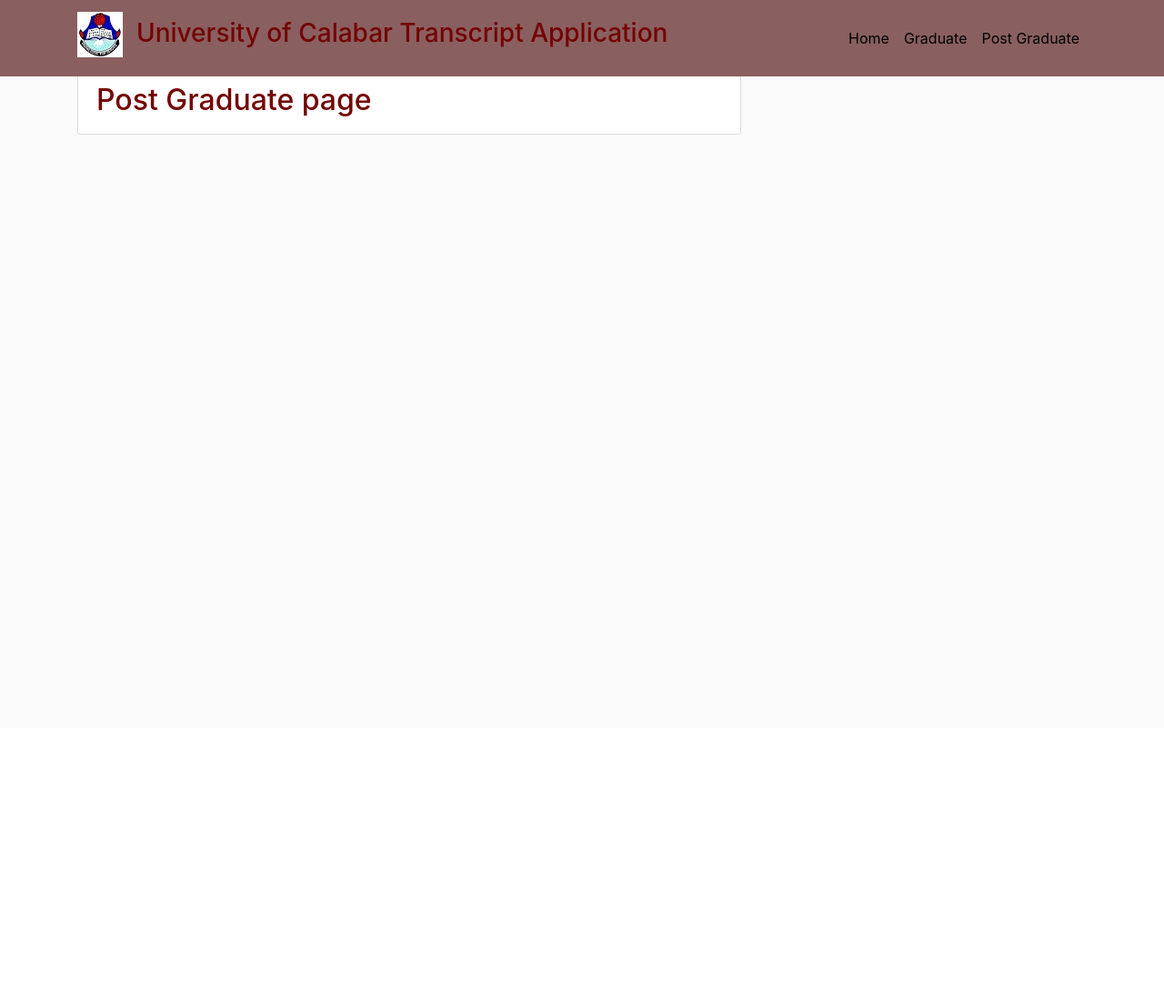
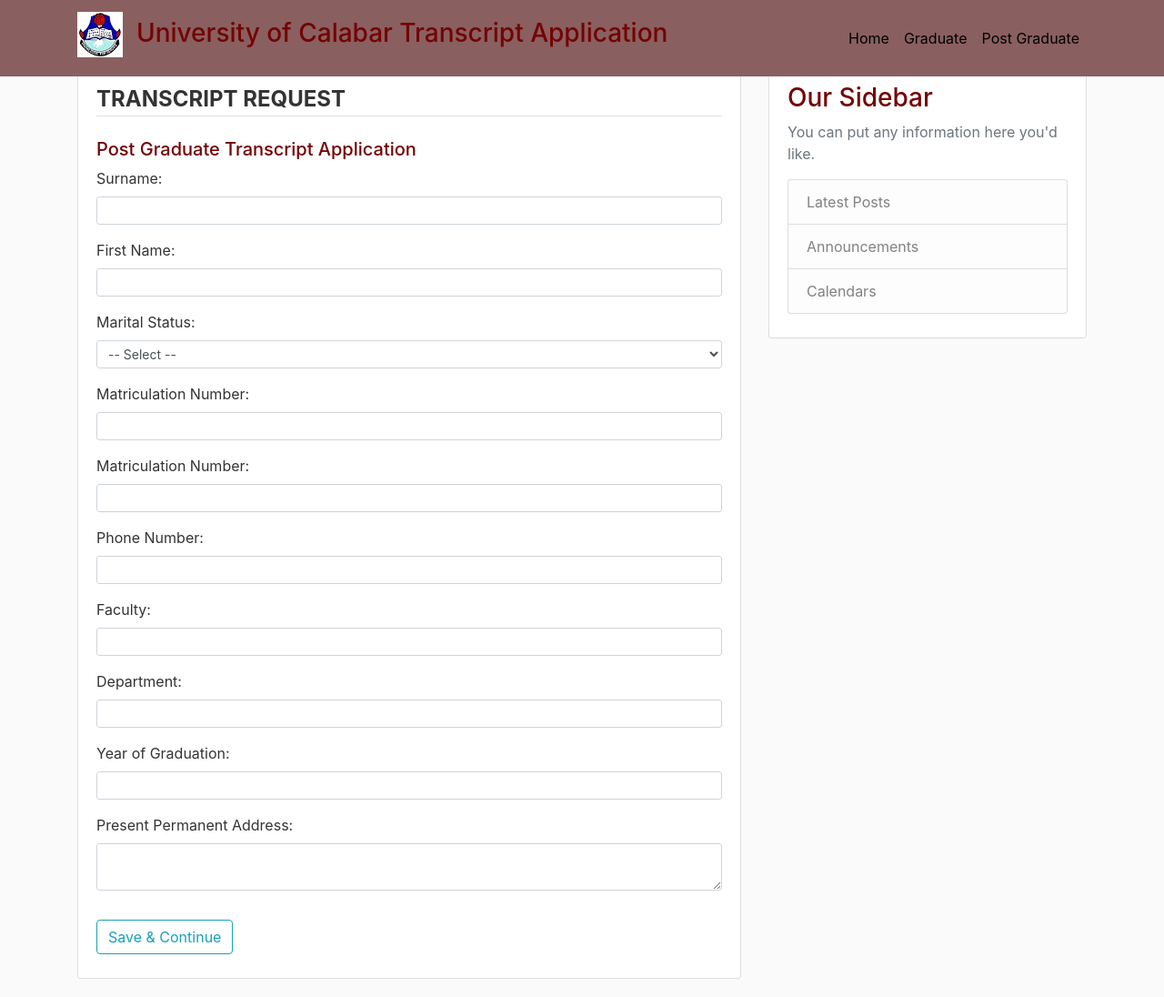
Before and after one commit to BrideTribe/transcript, a Flask app: page /postgraduate in a window 1280 px wide. Shown: the whole page at 91% size. Before the commit the page ends 148 px from the top, so only its background shows below. Run offline with Flask 2, Linux system fonts and the light colour scheme; some libraries are stand-ins or nearby versions.

Commit message:
add postgraduate form to the template

```diff
--- a/templates/postgraduate.html
+++ b/templates/postgraduate.html
@@ -1,6 +1,67 @@
 {% extends "layout.html" %}
 {% block content %}
-    <article class="media content-section">
-          <h2>Post Graduate page</h2>
-    </article>
+      <div class="content-section">
+            <form method="POST" action="">
+                  {{ form.hidden_tag() }}
+                  <fieldset class="form-group">
+                        <legend class="border-bottom mb-4"><b>TRANSCRIPT REQUEST</b></legend>
+                        <legend><h5>Post Graduate Transcript Application</h5></legend>
+                        <div class="form-group">
+                              {{ form.surname.label(class="form-control-label") }}:
+                              {{ form.surname(class="form-control form-control-sm") }}
+                        </div>
+                        <div class="form-group">
+                              {{ form.first_name.label(class="form-control-label") }}:
+                              {{ form.first_name(class="form-control form-control-sm") }}
+                        </div>
+                        <div class="form-group">
+                              {{ form.marital_status.label(class="form-control-label") }}:
+                              {{ form.marital_status(class="form-control form-control-sm") }}
+                        </div>
+                        <div class="form-group">
+                              {{ form.matric_no.label(class="form-control-label") }}:
+                              {{ form.matric_no(class="form-control form-control-sm") }}
+                        </div>
+                        <div class="form-group">
+                              {{ form.email.label(class="form-control-label") }}:
+                              {{ form.email(class="form-control form-control-sm") }}
+                        </div>
+                        <div class="form-group">
+                              {{ form.phone.label(class="form-control-label") }}:
+                              {{ form.phone(class="form-control form-control-sm") }}
+                        </div>
+                        <div class="form-group">
+                              {{ form.faculty.label(class="form-control-label") }}:
+                              {{ form.faculty(class="form-control form-control-sm") }}
+                        </div>
+                        <div class="form-group">
+                              {{ form.department.label(class="form-control-label") }}:
+                              {{ form.department(class="form-control form-control-sm") }}
+                        </div>
+                        <div class="form-group">
+                              {{ form.year_of_grad.label(class="form-control-label") }}:
+                              {{ form.year_of_grad(class="form-control form-control-sm") }}
+                        </div>
+                        <div class="form-group">
+                              {{ form.permanent_addr.label(class="form-control-label") }}:
+                              {{ form.permanent_addr(class="form-control form-control-sm") }}
+                        </div>
+                  </fieldset>
+                  <div class="form-group">
+                        {{ form.submit(class="btn btn-outline-info") }}
+                  </div>
+            </form>
+      </div>
  {% endblock content %}
+ {% block sidebar %}
+    <div class="content-section">
+        <h3>Our Sidebar</h3>
+        <p class='text-muted'>You can put any information here you'd like.
+          <ul class="list-group">
+            <li class="list-group-item list-group-item-light">Latest Posts</li>
+            <li class="list-group-item list-group-item-light">Announcements</li>
+            <li class="list-group-item list-group-item-light">Calendars</li>
+          </ul>
+        </p>
+    </div>
+{% endblock %}
```
